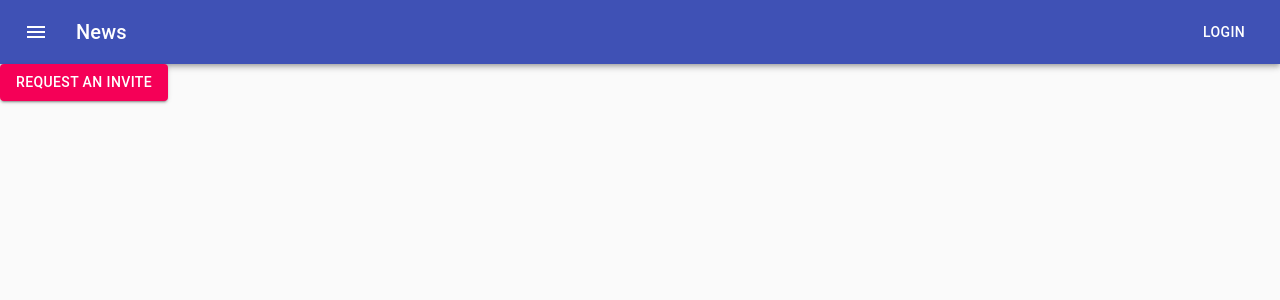
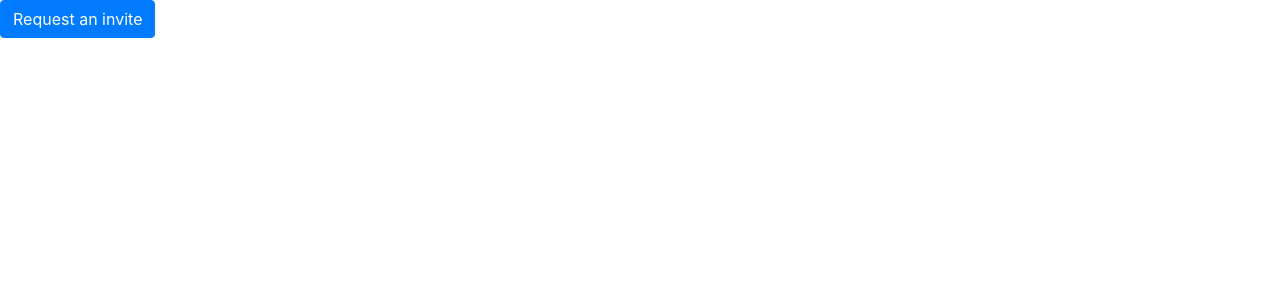
Before and after one commit to iankhor/invite-aw, a React (Create React App) app: page / in a window 1280 px wide. Shown: the top 300 px of the page. Built offline with nearby package versions, Linux system fonts and the light colour scheme.

Commit message:
remove material ui, use react-bootstrap. Specs for form fields of name email and confirm email

```diff
--- a/package.json
+++ b/package.json
@@ -3,9 +3,9 @@
   "version": "0.1.0",
   "private": true,
   "dependencies": {
-    "@material-ui/core": "^4.11.0",
-    "@material-ui/icons": "^4.9.1",
+    "bootstrap": "^4.5.3",
     "react": "^16.14.0",
+    "react-bootstrap": "^1.3.0",
     "react-dom": "^16.14.0",
     "react-scripts": "3.4.3",
     "typescript": "^4.0.3"
--- a/src/components/App.tsx
+++ b/src/components/App.tsx
@@ -1,11 +1,7 @@
 import React, { useState } from 'react'
-import AppBar from './AppBar'
-import Button from '@material-ui/core/Button'
-
-import Dialog from '@material-ui/core/Dialog'
-import DialogTitle from '@material-ui/core/DialogTitle'
-import DialogContent from '@material-ui/core/DialogContent'
-import Typography from '@material-ui/core/Typography'
+import Button from 'react-bootstrap/Button'
+import Modal from 'react-bootstrap/Modal'
+import Form from 'react-bootstrap/Form'
 
 export default function App() {
   const [open, setOpen] = useState(false)
@@ -20,14 +16,31 @@ export default function App() {
 
   return (
     <>
-      <AppBar />
-      <Button color="secondary" variant="contained" onClick={handleOpen}>
-        Request an invite
-      </Button>
+      <Button onClick={handleOpen}>Request an invite</Button>
 
-      <Dialog onClose={handleClose} aria-labelledby="request-an-invite" open={open}>
-        <DialogTitle id="request-an-invite">Request an invite</DialogTitle>
-      </Dialog>
+      <Modal aria-labelledby="request-an-invite" role="dialog" show={open} onHide={handleClose} animation={false}>
+        <Modal.Header closeButton>
+          <Modal.Title id="request-an-invite">Request an invite</Modal.Title>
+        </Modal.Header>
+        <Modal.Body>
+          <Form>
+            <Form.Group controlId="name">
+              <Form.Label srOnly>Name</Form.Label>
+              <Form.Control type="text" placeholder="Full name" />
+            </Form.Group>
+
+            <Form.Group controlId="email">
+              <Form.Label srOnly>Email</Form.Label>
+              <Form.Control type="email" placeholder="Email" />
+            </Form.Group>
+
+            <Form.Group controlId="confirm-email">
+              <Form.Label srOnly>Confirm email</Form.Label>
+              <Form.Control type="email" placeholder="Confirm email" />
+            </Form.Group>
+          </Form>
+        </Modal.Body>
+      </Modal>
     </>
   )
 }
--- a/src/components/AppBar.tsx
+++ /dev/null
@@ -1,40 +0,0 @@
-import React from 'react'
-import { makeStyles } from '@material-ui/core/styles'
-import MuiAppBar from '@material-ui/core/AppBar'
-import Toolbar from '@material-ui/core/Toolbar'
-import Typography from '@material-ui/core/Typography'
-import Button from '@material-ui/core/Button'
-import IconButton from '@material-ui/core/IconButton'
-import MenuIcon from '@material-ui/icons/Menu'
-
-const useStyles = makeStyles((theme) => ({
-  root: {
-    flexGrow: 1,
-  },
-  menuButton: {
-    marginRight: theme.spacing(2),
-  },
-  title: {
-    flexGrow: 1,
-  },
-}))
-
-export default function AppBar() {
-  const classes = useStyles()
-
-  return (
-    <div className={classes.root}>
-      <MuiAppBar position="static">
-        <Toolbar>
-          <IconButton edge="start" className={classes.menuButton} color="inherit" aria-label="menu">
-            <MenuIcon />
-          </IconButton>
-          <Typography variant="h6" className={classes.title}>
-            News
-          </Typography>
-          <Button color="inherit">Login</Button>
-        </Toolbar>
-      </MuiAppBar>
-    </div>
-  )
-}
--- a/src/components/Container.tsx
+++ /dev/null
@@ -1,13 +0,0 @@
-import React, { ReactChildren } from 'react'
-
-import CssBaseline from '@material-ui/core/CssBaseline'
-import MuiContainer from '@material-ui/core/Container'
-
-export default function Container({ children }: { children: ReactChildren }) {
-  return (
-    <>
-      <CssBaseline />
-      <MuiContainer disableGutters>{children}</MuiContainer>
-    </>
-  )
-}
--- a/src/index.js
+++ b/src/index.js
@@ -1,14 +1,12 @@
 import React from 'react'
 import ReactDOM from 'react-dom'
 import App from './components/App'
-import Container from './components/Container'
 import * as serviceWorker from './serviceWorker'
+import 'bootstrap/dist/css/bootstrap.css'
 
 ReactDOM.render(
   <React.StrictMode>
-    <Container>
-      <App />
-    </Container>
+    <App />
   </React.StrictMode>,
   document.getElementById('root')
 )
```
Also changed, not shown: 2 other files (tests, documents, lock files or other folders).
